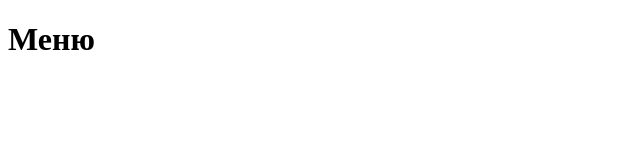
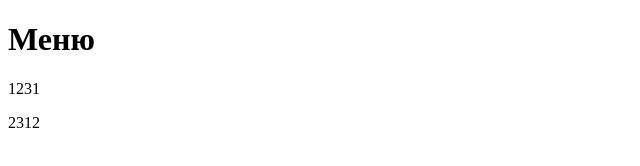
Before and after one commit to samuraidm/site-, a plain HTML site: page index.html in a window 1280 px wide. Shown: the full height of the page, 0-640 px from the left. Drawn offline with Linux system fonts and the light colour scheme.

Commit message:
second commit

```diff
--- a/index.html
+++ b/index.html
@@ -6,6 +6,7 @@
 </head>
 <body>
     <h1>Меню</h1>
-
+    <p>1231</p>
+    <p>2312</p>
 </body>
 </html>
```
